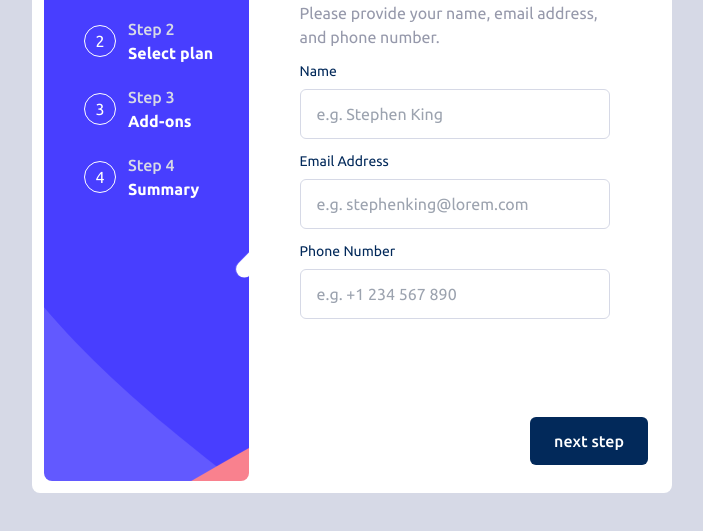
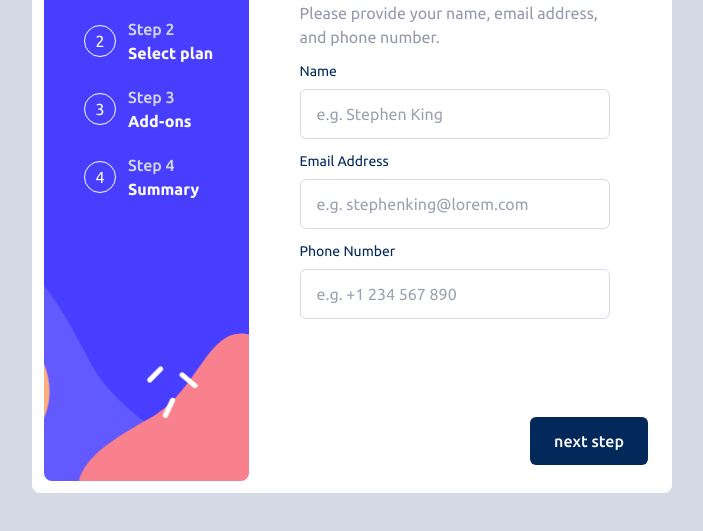
Before and after one commit to mohammadjamshidi8/frontEndMentor-Multi-step-form, a website: page index.html in a window 1280 px wide. Shown: the part 209-740 px from the top of the page, without its empty margins (288-991 px from the left). Drawn offline with Linux system fonts and the light colour scheme.

Commit message:
Update index.html

```diff
--- a/index.html
+++ b/index.html
@@ -18,6 +18,14 @@
     />
     <link rel="stylesheet" href="./src/output.css" />
     <title>Frontend Mentor | Multi-step form</title>
+
+        <style>
+      #bg-image {
+        background-image: url(./assets/images/bg-sidebar-desktop.svg);
+        background-position: 85% 80%;;
+      }
+    </style>
+
   </head>
   <body>
     <!-- container start -->
@@ -30,8 +38,8 @@
       >
         <!-- left sidebar (image and number buttons) start -->
 
-        <div
-          class="bg-[url('/assets/images/bg-sidebar-mobile.svg')] md:bg-desktop w-full md:w-1/3 h-1/3 md:h-[580px] flex flex-col justify-start bg-cover bg-center md:rounded-lg"
+        <div id="bg-image"
+          class="w-full md:w-1/3 h-1/3 md:h-[580px] flex flex-col justify-start bg-cover bg-center md:rounded-lg"
         >
           <div
             class="flex md:flex-col md:w-full gap-y-5 justify-around md:items-start md:pl-10 mt-12 mx-20 md:mx-0"
```
